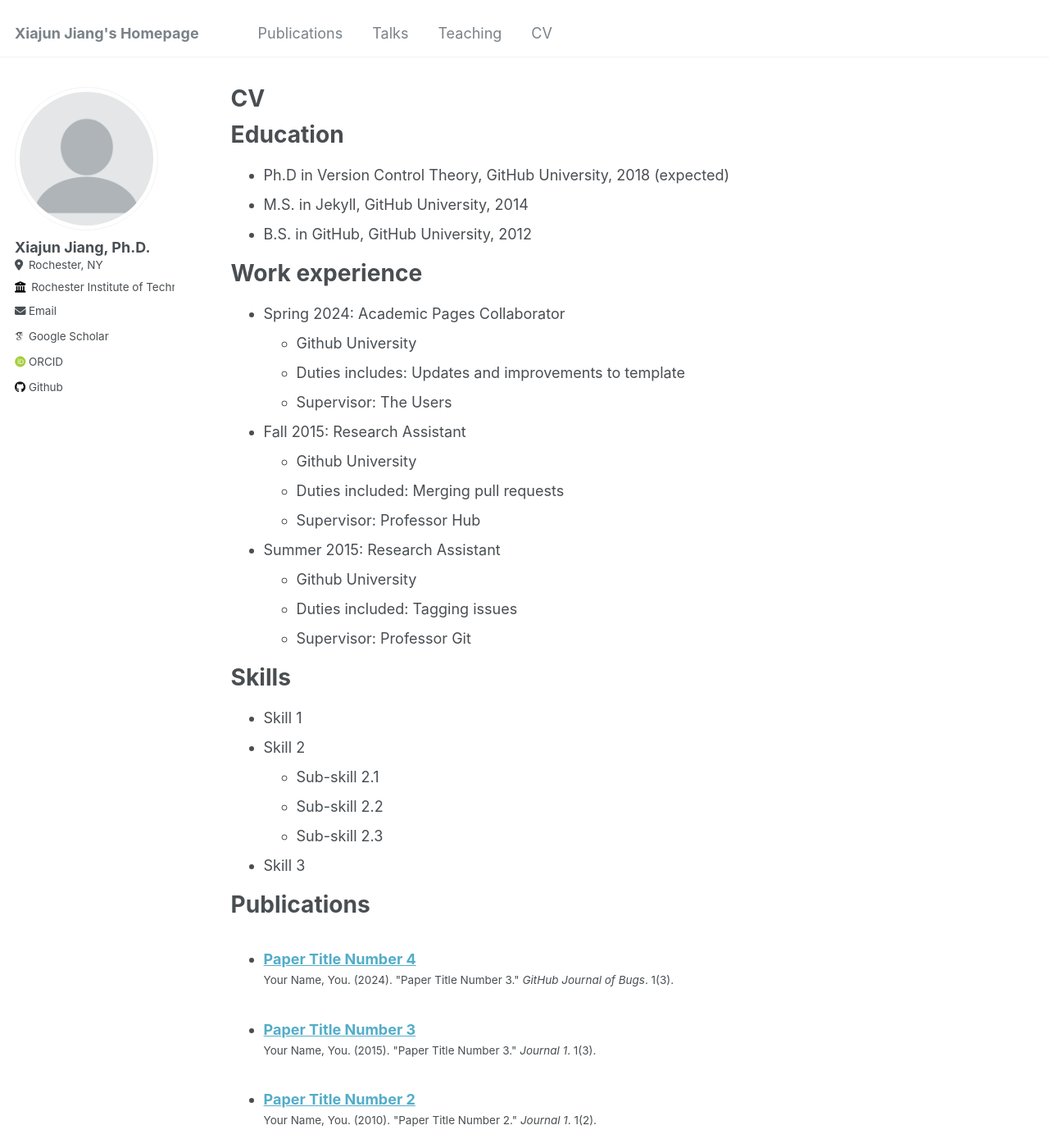
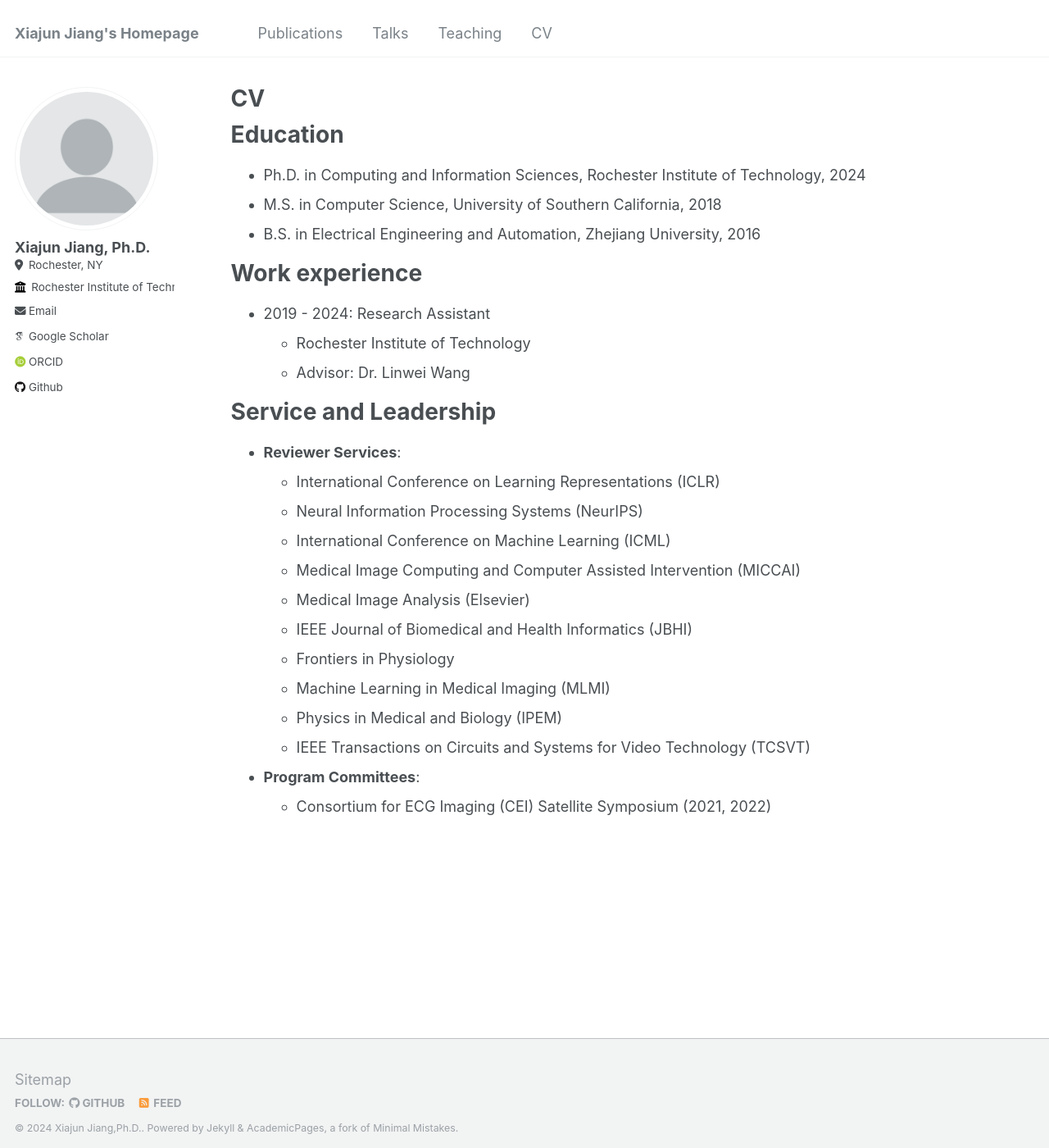
Before and after one commit to john-x-jiang/john-x-jiang.github.io, a Jekyll site: the page built from _pages/cv.md, in a window 1280 px wide and 1400 px high. Shown: the whole window at 82% size. Built offline with Jekyll 4.4.1, drawn with Linux system fonts in a browser that asks for light colours; some web fonts are replaced; some of the changed text lies outside the part shown.

Commit message:
update cv

```diff
--- a/_pages/cv.md
+++ b/_pages/cv.md
@@ -11,37 +11,20 @@ redirect_from:
 
 Education
 ======
-* Ph.D in Version Control Theory, GitHub University, 2018 (expected)
-* M.S. in Jekyll, GitHub University, 2014
-* B.S. in GitHub, GitHub University, 2012
+* Ph.D. in Computing and Information Sciences, Rochester Institute of Technology, 2024
+* M.S. in Computer Science, University of Southern California, 2018
+* B.S. in Electrical Engineering and Automation, Zhejiang University, 2016
 
 Work experience
 ======
-* Spring 2024: Academic Pages Collaborator
-  * Github University
-  * Duties includes: Updates and improvements to template
-  * Supervisor: The Users
+<!-- * 2024 - Present: Assistant professor
+  * University of Memphis -->
 
-* Fall 2015: Research Assistant
-  * Github University
-  * Duties included: Merging pull requests
-  * Supervisor: Professor Hub
+* 2019 - 2024: Research Assistant
+  * Rochester Institute of Technology
+  * Advisor: Dr. Linwei Wang
 
-* Summer 2015: Research Assistant
-  * Github University
-  * Duties included: Tagging issues
-  * Supervisor: Professor Git
-
-Skills
-======
-* Skill 1
-* Skill 2
-  * Sub-skill 2.1
-  * Sub-skill 2.2
-  * Sub-skill 2.3
-* Skill 3
-
-Publications
+<!-- Publications
 ======
   <ul>{% for post in site.publications reversed %}
     {% include archive-single-cv.html %}
@@ -57,8 +40,21 @@ Teaching
 ======
   <ul>{% for post in site.teaching reversed %}
     {% include archive-single-cv.html %}
-  {% endfor %}</ul>
+  {% endfor %}</ul> -->
 
-Service and leadership
+Service and Leadership
 ======
-* Currently signed in to 43 different slack teams
+* **Reviewer Services**:
+  * International Conference on Learning Representations (ICLR)
+  * Neural Information Processing Systems (NeurIPS)
+  * International Conference on Machine Learning (ICML)
+  * Medical Image Computing and Computer Assisted Intervention (MICCAI)
+  * Medical Image Analysis (Elsevier)
+  * IEEE Journal of Biomedical and Health Informatics (JBHI)
+  * Frontiers in Physiology
+  * Machine Learning in Medical Imaging (MLMI)
+  * Physics in Medical and Biology (IPEM)
+  * IEEE Transactions on Circuits and Systems for Video Technology (TCSVT)
+
+* **Program Committees**:
+  * Consortium for ECG Imaging (CEI) Satellite Symposium (2021, 2022)
```
